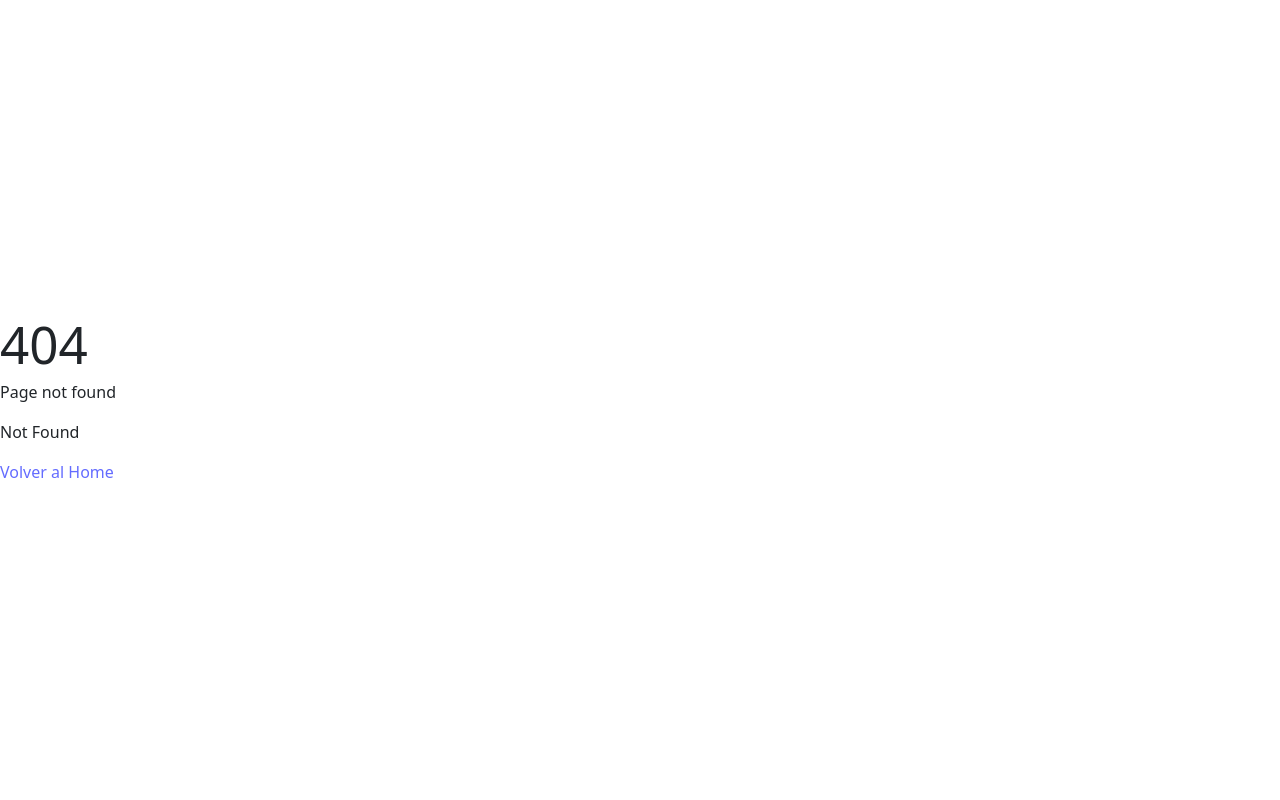
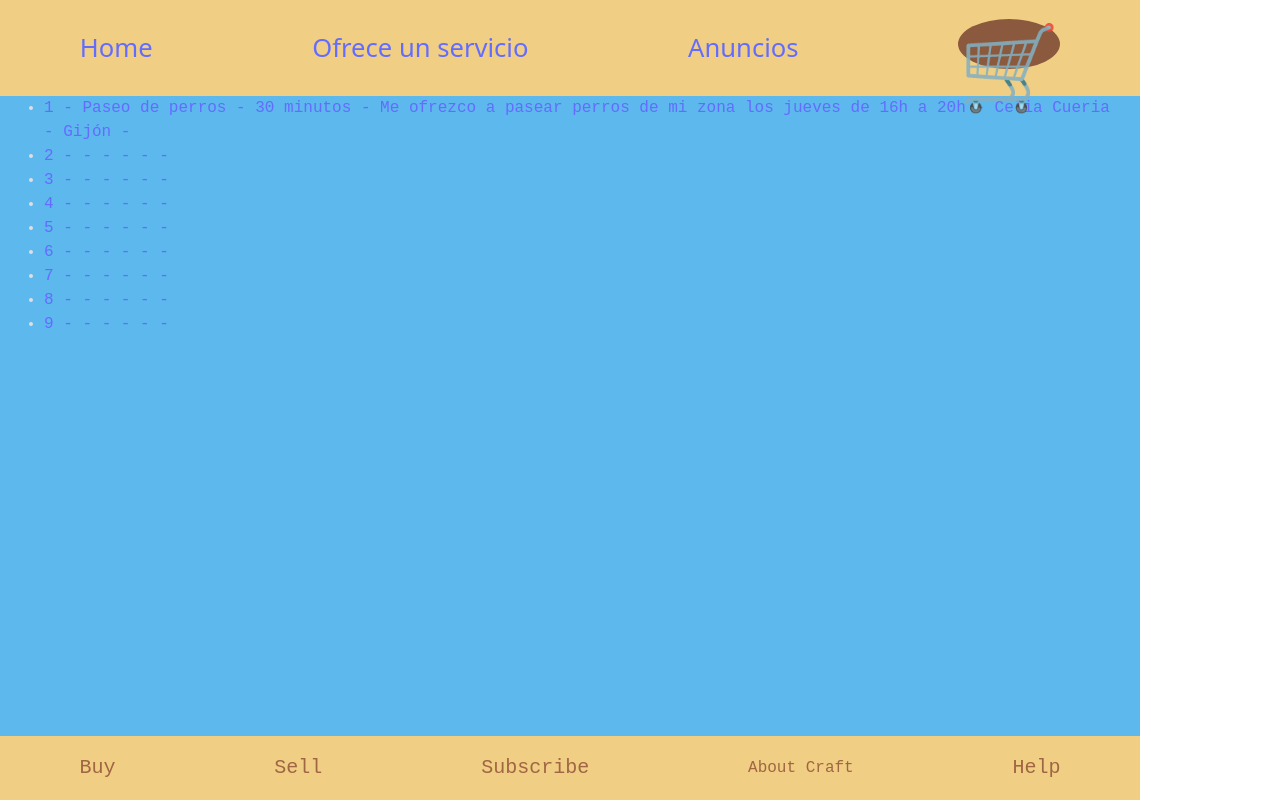
Before and after one commit to Meraky-Hackaton-F5/Meraky-Market, a React (Vite) app: page /advertisement in a window 1280 px wide. Before the commit this address had no page. Built offline with nearby package versions, Linux system fonts and the light colour scheme; data requests are answered from the project's data file.

Commit message:
created components

```diff
--- a/src/components/Navbar.jsx
+++ b/src/components/Navbar.jsx
@@ -8,8 +8,8 @@ const Navbar = () => {
             <div className="navbar">
                 {/* <img className="logo-Craft" src={Logo} alt="LogoCraft"></img> */}
                 <NavLink to="/" className="navbar-home">Home</NavLink>
-                <NavLink to="/login" className="navbar-Products">Upload Products</NavLink>
-                <NavLink to="/profile" className="navbar-DashBoard">DashBoard</NavLink>
+                <NavLink to="/form" className="navbar-Products">Ofrece un servicio</NavLink>
+                <NavLink to="/advertisement" className="navbar-DashBoard">Anuncios</NavLink>
                 <h1 className="navbar-Cart"> 🛒</h1>
 
             </div>
--- a/src/handlers/productHandler.js
+++ b/src/handlers/productHandler.js
@@ -7,18 +7,19 @@ export const productHandler = {
         }
 
         let newProductStructure = {
-            "id": 1,
+            "id": "",
             "title": newProduct.title,
-            "description": newProduct.description,
-            "price": newProduct.price,
-            "material": newProduct.material,
+            "time": newProduct.time,
             "body": newProduct.body,
+            "userName": newProduct.userName,
+            "location": newProduct.location,
              "img": newProduct.img,
         }
 
         return productService.submitProduct(newProductStructure);
 
     },
+
     loadProducts(){
         return productService.getProducts();
     },
@@ -29,6 +30,19 @@ export const productHandler = {
         return productService.deleteProduct(id);
     },
     updateProduct(newProduct){
-        // pending to be completed
+        if(!newProduct){
+            return;
+        }
+        let newProductModel = {
+            "title": newProduct.name,
+            "time": newProduct.time,
+            "body": newProduct.body,
+            "userName": newProduct.userName,
+            "location": newProduct.location,
+           "img" : newProduct.img,
+        }
+        let id = newProductModel.id;
+
+        return taskService.updateTask(id, newProductModel);
     }
 }
--- /dev/null
+++ b/src/pages/Advertisement.jsx
@@ -0,0 +1,24 @@
+import { Link, useLoaderData } from 'react-router-dom'
+
+const Advertisement = () => {
+    const {posts} = useLoaderData();
+    console.log (posts)
+
+    return (
+
+        <ul className="Products">
+            {posts.length > 0 ? (
+                posts.map((advertisement) => (
+                  <li key={advertisement.id}>
+                    <Link to={`/advertisement/${advertisement.id}`}>
+                        {advertisement.id} - {advertisement.title} - {advertisement.time} - {advertisement.body} - {advertisement.userName} - {advertisement.location} - {advertisement.img}
+                    </Link>
+                  </li>
+                ))
+            ) : (
+                <li>No product found</li>
+            )}
+        </ul>
+    );
+ };
+ export default Advertisement;
--- /dev/null
+++ b/src/pages/EditService.jsx
@@ -0,0 +1,11 @@
+import { useLoaderData } from "react-router-dom"
+
+function EditService() {
+    const { service } = useLoaderData();
+
+    return(
+        <h1>estás editandoo el servicio: {service.title}</h1>
+    )
+}
+
+export default EditService;
--- a/src/pages/Login.jsx
+++ b/src/pages/Form.jsx
@@ -1,4 +1,5 @@
-import "./Login.css"
+import "./Form.css"
+
 const Uploadproduct = () => {
     return (
         <h1 className="information-container">CRUD-new, edit, delete.</h1>
--- a/src/pages/NotFound.jsx
+++ b/src/pages/NotFound.jsx
@@ -9,7 +9,7 @@ const NotFound = () => {
             <h1>404</h1>
             <p>Page not found</p>
             <p>{error.statusText || error.message}</p>
-            <Link to="/">Volver al Home</Link>
+            <Link to="/">Volver a la página principal</Link>
         </div>
     );
 };
--- a/src/pages/Post.jsx
+++ b/src/pages/Post.jsx
@@ -6,26 +6,11 @@ const Post = () => {
     return (
         <>
             <h1>
-                {post.id} - {post.title}
+             {post.title}
             </h1>
-            <p>{post.body}</p>
+            <p>{post.time}. {post.body} {post.location} {post.userName} {post.img} </p>
         </>
     );
 };
 
 export default Post;
-
-// export const loaderPost = async ({ params }) => {
-//     const res = await fetch(
-//         `http://localhost:3000/Products/${params.id}`
-//     );
-
-//         if (!res.ok)
-//             throw {
-//                 status: res.status,
-//                 statusText: "No encontrado",
-//             };
-
-//     const post = await res.json();
-//     return { post };
-// };
--- a/src/pages/Profile.jsx
+++ /dev/null
@@ -1,38 +0,0 @@
-import { Link, useLoaderData } from 'react-router-dom'
-
-const Profile = () => {
-    const {posts} = useLoaderData();
-    console.log (posts)
-
-    return (
-
-        <ul className="Products">
-            {posts.length > 0 ? (
-                posts.map((profile) => (
-                  <li key={profile.id}>
-                    <Link to={`/profile/${profile.id}`}>
-                        {profile.id} - {profile.title} - {profile.price} - {profile.material} - {profile.img}
-                    </Link>
-                  </li>
-                ))
-            ) : (
-                <li>No product found</li>
-            )}
-        </ul>
-    );
- };
- export default Profile;
-
-//  export const loaderProfile = async () => {
-//     const res = await fetch('http://localhost:3000/Products')
-
-//     if (!res.ok)
-//             throw {
-//                 status: res.status,
-//                 statusText: "No encontrado",
-//             };
-
-//     const posts = await res.json()
-
-//     return { posts };
-//  };
--- a/src/router/index.jsx
+++ b/src/router/index.jsx
@@ -2,10 +2,11 @@ import { createBrowserRouter } from "react-router-dom";
 import { productHandler } from "../handlers/productHandler";
 import LayoutPublic from "../layout/LayoutPublic";
 import Home from '../pages/Home';
-import Login from '../pages/Login';
-import Profile from '../pages/Profile';
+import Form from '../pages/Form';
+import Advertisement from '../pages/Advertisement';
 import Post from '../pages/Post';
 import NotFound from "../pages/NotFound";
+import EditService from "../pages/EditService";
 
 
 export const router = createBrowserRouter([
@@ -22,17 +23,22 @@ export const router = createBrowserRouter([
                         element: <Home />,
                     },
                     {
-                        path: '/login',
-                        element: <Login />,
+                        path: '/form',
+                        element: <Form />,
                     },
                     {
-                        path: '/profile',
-                        element: <Profile />,
-                        loader: loaderProfile,
+                        path: '/advertisement',
+                        element: <Advertisement />,
+                        loader: loaderAdvertisement,
                     },
                     {
-                        path: '/profile/:id',
+                        path: '/advertisement/:id',
                         element: <Post />,
+                        loader: loaderPost
+                    },
+                    {
+                        path: '/editadvertisement/:id',
+                        element: <EditService />,
                         loader: loaderPost
                     },
 
@@ -48,7 +54,7 @@ async function loaderPost  ({ params })  {
     return { post };
 };
 
-async function loaderProfile () {
+async function loaderAdvertisement () {
  const posts = await productHandler.loadProducts()
     console.log (posts)
     return { posts };
```
Also changed, not shown: src/components/Service.jsx (added, +26 -0 lines), src/components/Service.css (added), src/pages/Form.css (renamed from src/pages/Login.css).
